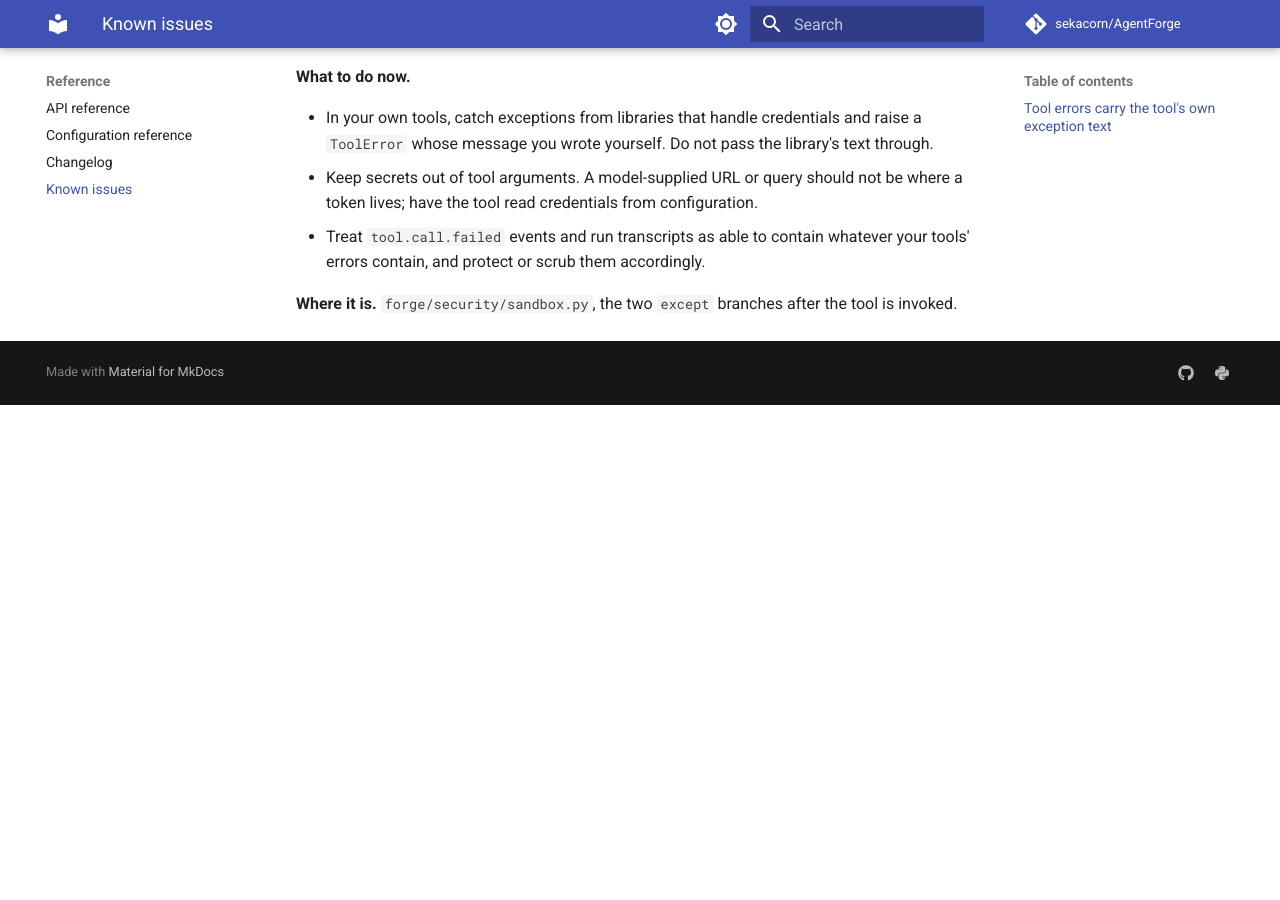
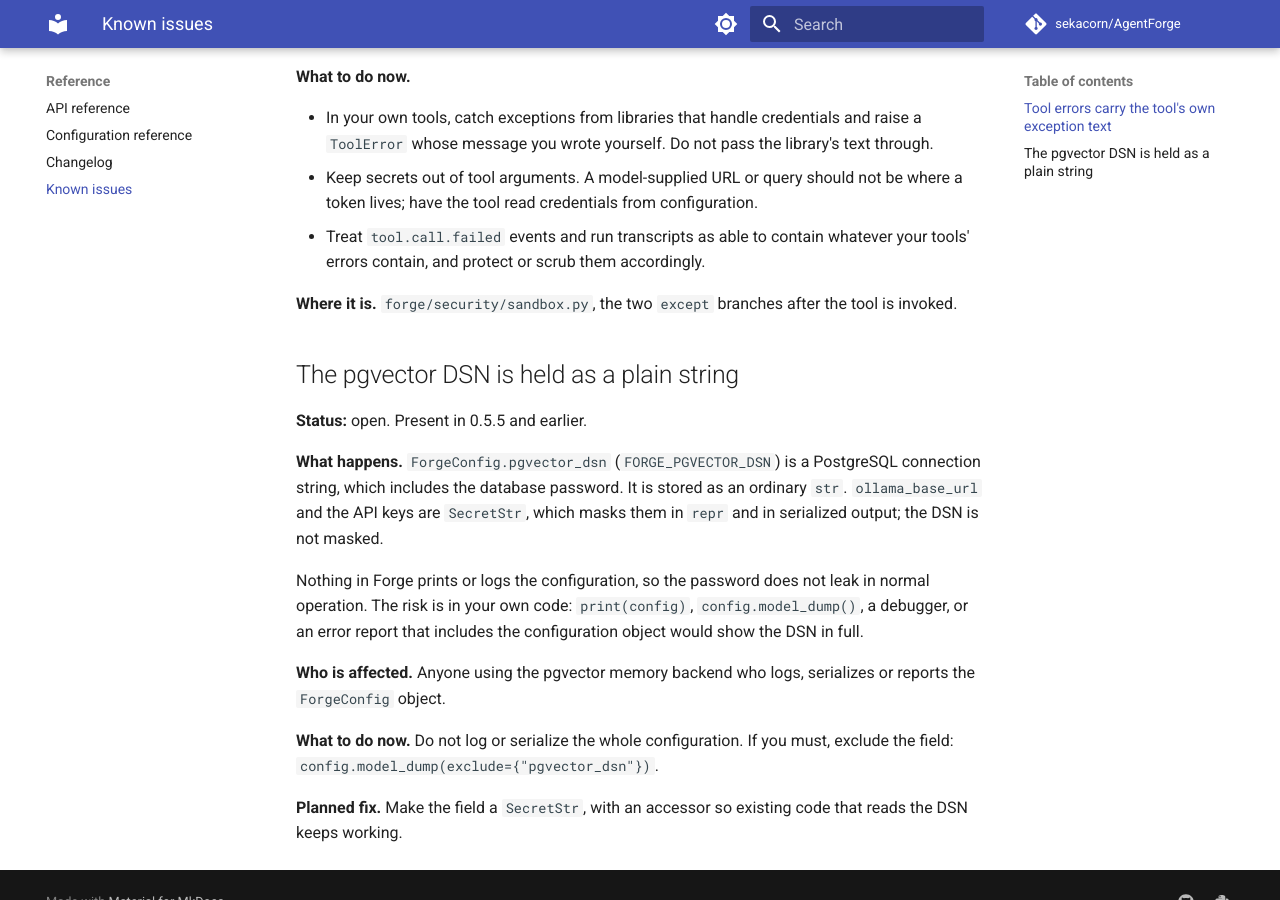
Before and after one commit to sekacorn/AgentForge, an MkDocs documentation site: the page built from docs/known-issues.md, in a window 1280 px wide and 900 px high, scrolled down 997 px. Built offline with MkDocs 1.6.1 and Material for MkDocs 9.7.7, drawn with Linux system fonts in a browser that asks for light colours; comment, search, counter and statistics services are not loaded; before the commit the page ends 1402 px from its top, so only the background shows below that.

Commit message:
docs: record the plain-string pgvector DSN as a known issue

```diff
--- a/docs/known-issues.md
+++ b/docs/known-issues.md
@@ -49,3 +49,27 @@ repeat upstream text from 0.5.5.
 
 **Where it is.** `forge/security/sandbox.py`, the two `except` branches after
 the tool is invoked.
+
+## The pgvector DSN is held as a plain string
+
+**Status:** open. Present in 0.5.5 and earlier.
+
+**What happens.** `ForgeConfig.pgvector_dsn` (`FORGE_PGVECTOR_DSN`) is a
+PostgreSQL connection string, which includes the database password. It is
+stored as an ordinary `str`. `ollama_base_url` and the API keys are
+`SecretStr`, which masks them in `repr` and in serialized output; the DSN is
+not masked.
+
+Nothing in Forge prints or logs the configuration, so the password does not
+leak in normal operation. The risk is in your own code: `print(config)`,
+`config.model_dump()`, a debugger, or an error report that includes the
+configuration object would show the DSN in full.
+
+**Who is affected.** Anyone using the pgvector memory backend who logs,
+serializes or reports the `ForgeConfig` object.
+
+**What to do now.** Do not log or serialize the whole configuration. If you
+must, exclude the field: `config.model_dump(exclude={"pgvector_dsn"})`.
+
+**Planned fix.** Make the field a `SecretStr`, with an accessor so existing
+code that reads the DSN keeps working.
```
